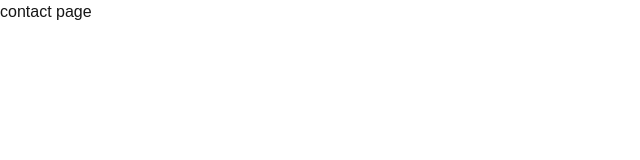
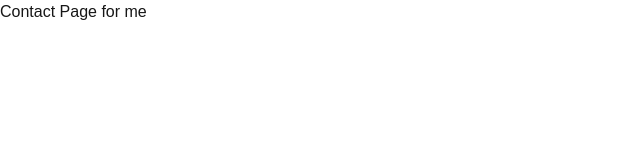
Before and after one commit to shahin-rahjoo/Mahdi-portfolio, a Next.js app: page /contact in a window 1280 px wide. Shown: the top 160 px of the page, without its empty margins (0-640 px from the left). Built offline with nearby package versions, Linux system fonts and the light colour scheme.

Commit message:
contact changed

```diff
--- a/src/app/contact/page.tsx
+++ b/src/app/contact/page.tsx
@@ -1,5 +1,5 @@
 const ContactPage = () => {
-    return ( <div>contact page</div> );
+    return ( <div>Contact Page for me</div> );
 }
 
 export default ContactPage;
```
